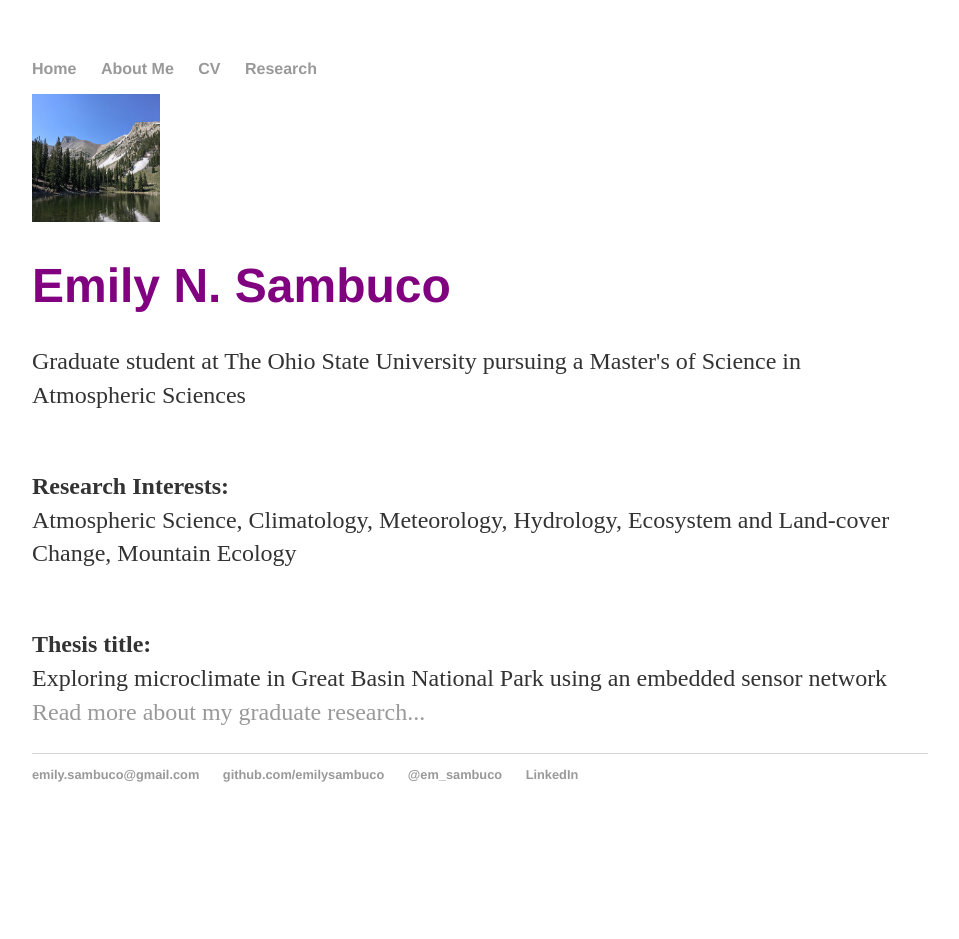
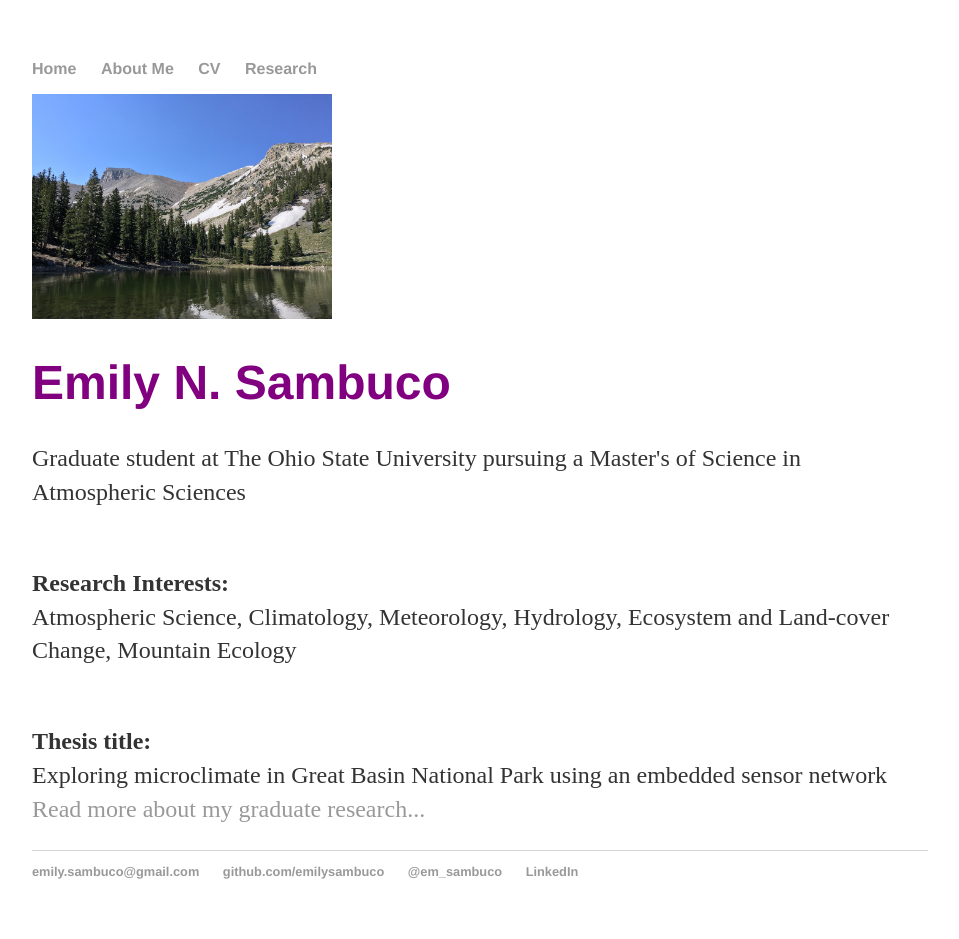
Before and after one commit to emilysambuco/PersonalWebsite, a Jekyll site: the page built from index.html, in a window 1280 px wide. Shown: the whole page, without its empty margins (160-1119 px from the left). Built offline with Jekyll 4.4.1, drawn with Linux system fonts in a browser that asks for light colours; before the commit the page ends 900 px from its top, so only the background shows below that.

Commit message:
Update index.html

```diff
--- a/index.html
+++ b/index.html
@@ -3,7 +3,7 @@ layout: default
 title: Emily N. Sambuco
 image_name: "Teresa_lake"
 ---
-<img src="/images/Teresa_lake.JPG" alt="Teresa Lake" style="width:128px;height:128px;">
+<img src="/images/Teresa_lake.JPG" alt="Teresa Lake" style="width:300px;height:225px;">
 
 <div class="blurb">
 	<h1 style="color:purple;">Emily N. Sambuco</h1>
```
